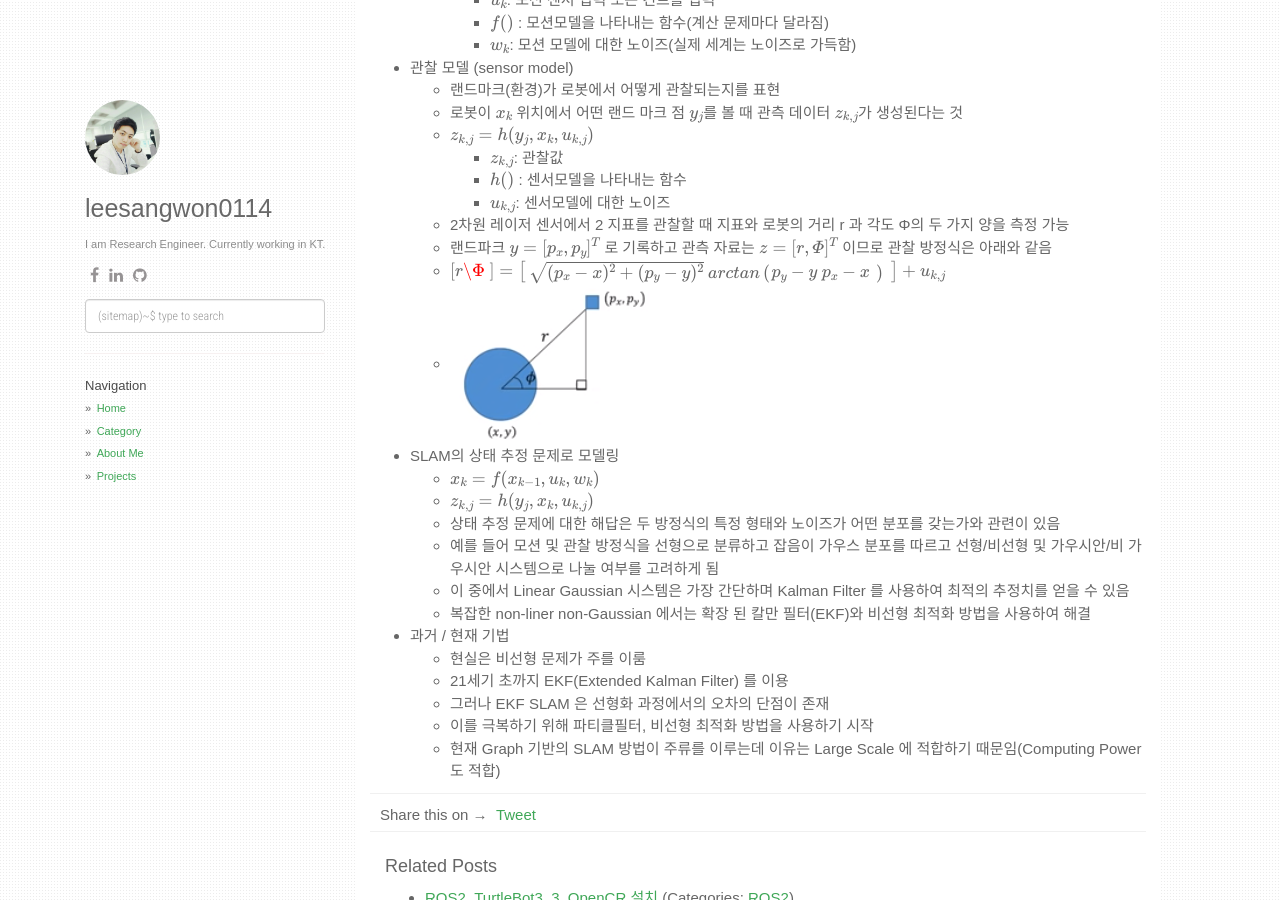
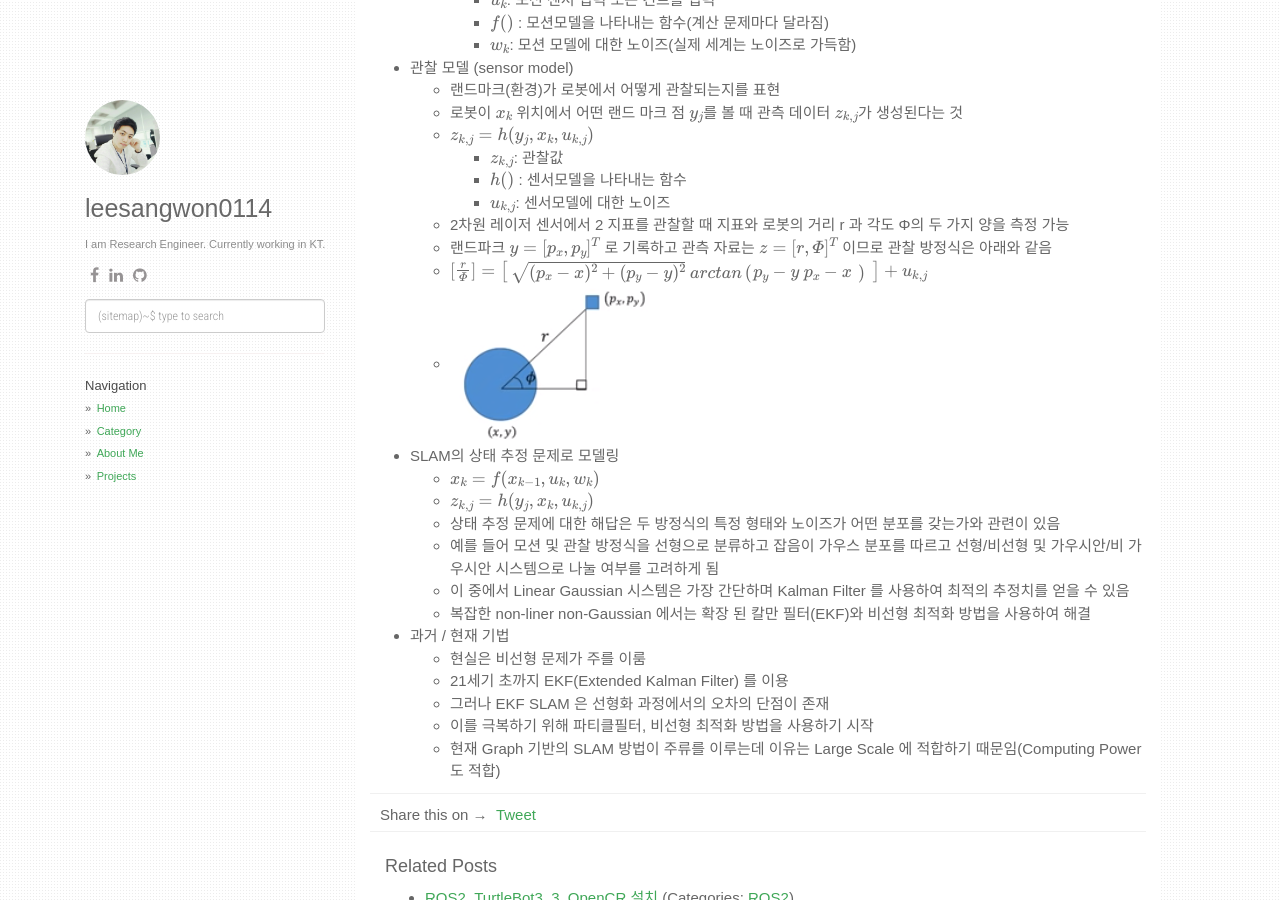
Before and after one commit to leesangwon0114/leesangwon0114.github.io, a Jekyll site: the page built from _posts/2022-01-12-ROS2_TurtleBot3_4.SLAM 기초.markdown, in a window 1280 px wide and 900 px high, scrolled down 2560 px. Built offline with Jekyll 4.4.1, drawn with Linux system fonts in a browser that asks for light colours; nearby versions of some CDN libraries; formulas are drawn with MathJax 3; comment, search, counter and statistics services are not loaded.

Commit message:
Update 2022-01-12-ROS2_TurtleBot3_4.SLAM 기초.markdown

```diff
--- a/_posts/2022-01-12-ROS2_TurtleBot3_4.SLAM 기초.markdown
+++ b/_posts/2022-01-12-ROS2_TurtleBot3_4.SLAM 기초.markdown
@@ -106,7 +106,7 @@ TutleBot3 Waffle Pi 는 360 Laser Distance Sensor(LDS) - Lidar 즉, 360도 2차
         + $ u_{k,j} $: 센서모델에 대한 노이즈
     - 2차원 레이저 센서에서 2 지표를 관찰할 때 지표와 로봇의 거리 r 과 각도 Φ의 두 가지 양을 측정 가능
     - 랜드파크 $ y = [p_x, p_y]^T $ 로 기록하고 관측 자료는 $ z = [r, Φ]^T $ 이므로 관찰 방정식은 아래와 같음
-    - $\begin{bmatrix}r\\Φ\\ \end{bmatrix} = \begin{bmatrix}\sqrt {(p_x - x)^2 + (p_y - y)^2}\\ arctan \begin{pmatrix} p_y - y\\ p_x -x \\ \end{pmatrix}\\ \end{bmatrix} + u_{k,j}$
+    - $\begin{bmatrix} \frac{r}{Φ} \end{bmatrix} = \begin{bmatrix}\sqrt {(p_x - x)^2 + (p_y - y)^2} \\ arctan \begin{pmatrix} p_y - y\\ p_x -x \\ \end{pmatrix}\\ \end{bmatrix} + u_{k,j}$
     - ![Alt text](http://leesangwon0114.github.io/static/img/ROS2/4.1.png)
 
 * SLAM의 상태 추정 문제로 모델링
```
